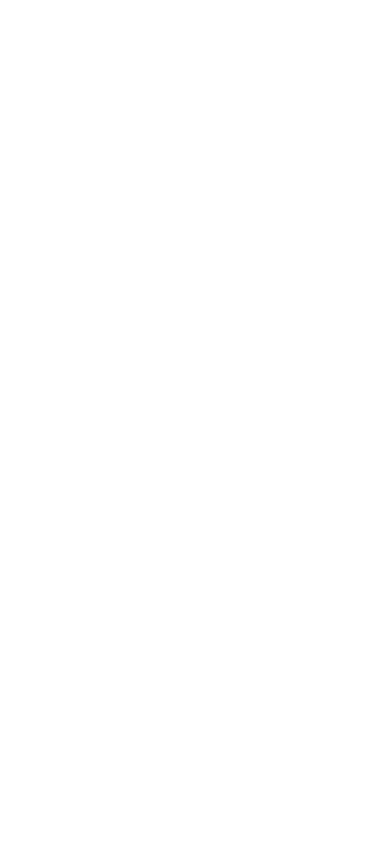
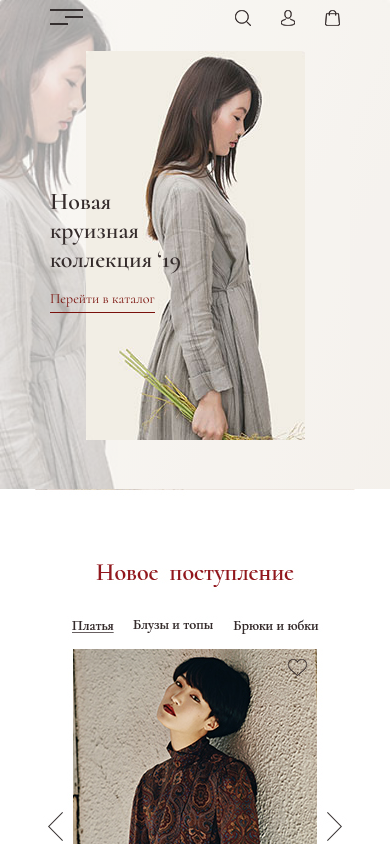
Before and after one commit to nmrhard/iamwoman, a website: page source/index.html in a window 390 px wide. Drawn offline with nearby package versions, Linux system fonts and the light colour scheme; files that its build step writes are made by us from their sources.

Commit message:
Finish header page for mobile dev

```diff
--- a/source/index.html
+++ b/source/index.html
@@ -1,6 +1,31 @@
 <!DOCTYPE html>
 <html lang="ru">
 <head>
+   <style>
+    HTML {
+      background-repeat: no-repeat;
+      background-position:  50% 0;
+      /* По умолчанию мобильный макет */
+      background-image: url( "img/iamwoman-mobile.jpg" );
+    }
+    /* Планшет */
+    @media ( min-width: 768px ) {
+      HTML {
+        /* Планшетный макет */
+        background-image: url( "img/cat-energy-index-tablet.jpg" );
+      }
+    }
+    /* Десктоп */
+    @media ( min-width: 1300px ) {
+      HTML {
+        /* Десктопный макет */
+        background-image: url( "img/cat-energy-index-desktop.jpg");
+      }
+    }
+    BODY {
+      opacity: 1;
+    }
+  </style>
   <meta charset="utf-8">
   <title>I am woman</title>
   <meta name="viewport" content="width=device-width,initial-scale=1">
@@ -10,7 +35,90 @@
 </head>
 <body>
   <header class="page-header">
-
+    <div class="container">
+      <div class="page-header--top">
+        <nav class="main-nav">
+          <button class="main-nav--toggle-menu" role="button"><span class="visually-hidden">Открыть меню</span></button>
+          <div class="main-nav--dropdown">
+            <h3 class="main-nav--title">Каталог</h3>
+            <ul class="main-nav--list-catalog">
+              <li class="main-nav--item">
+                <a class="main-nav--link" href="#">Пальто</a>
+              </li>
+              <li class="main-nav--item">
+                <a class="main-nav--link" href="#">Жилеты и жакеты</a>
+               </li>
+              <li class="main-nav--item">
+                 <a class="main-nav--link" href="#">Костюмы</a></li>
+              <li class="main-nav--item">
+                <a class="main-nav--link" href="#">Трикотаж</a>
+              </li>
+              <li class="main-nav--item">
+                <a class="main-nav--link" href="#">Платья</a>
+              </li>
+              <li class="main-nav--item">
+                <a class="main-nav--link" href="#">Блузы и топы</a>
+              </li>
+              <li class="main-nav--item">
+                <a class="main-nav--link" href="#">Футболки</a>
+              </li>
+              <li class="main-nav--item">
+                <a class="main-nav--link" href="#">Юбки и брюки</a>
+              </li>
+              <li class="main-nav--item">
+                <a class="main-nav--link" href="#">Аксессуары</a>
+              </li>
+            </ul>
+            <ul class="main-nav--company">
+               <li class="main-nav--item">
+                <a class="main-nav--link" href="#">О бренде</a>
+              </li>
+              <li class="main-nav--item">
+                <a class="main-nav--link" href="#">Оферта</a>
+              </li>
+              <li class="main-nav--item">
+                <a class="main-nav--link" href="#">Оплата и доставка</a>
+              </li>
+              <li class="main-nav--item">
+                <a class="main-nav--link" href="#">Возврат</a>
+              </li>
+              <li class="main-nav--item">
+                <a class="main-nav--link" href="#">Контакты</a>
+              </li>
+              <li class="main-nav--item">
+                <a class="main-nav--link" href="#">Отзывы</a>
+              </li>
+              <li class="main-nav--item">
+                <a class="main-nav--link" href="#">New</a>
+              </li>
+              <li class="main-nav--item">
+                <a class="main-nav--link" href="#">Sale</a>
+              </li>
+            </ul>
+          </div>
+          <div class="main-nav--user-menu">
+            <input class="main-nav--search" id="search-site" name="search" type="search">
+            <label for="search-site"><img src="img/magnifying-glass.png" width="16" height="16" alt="Поиск по сайту"></label>
+            </label>
+            <a class="main-nav--avatar" href="#">
+              <img src="img/avatar.png" width="14" height="16" alt="Профиль пользователя.">
+            </a>
+            <a class="main-nav--basket" href="#">
+              <img src="img/shopping-bag.png" width="15" height="16" alt="Офомление заказа.">
+            </a>
+          </div>
+        </nav>
+      </div>
+      <section class="promo">
+        <img class="promo-image" src="img/header-top-bg.jpg" width="219" height="389" alt="Девушка в профиль, в сером платье в крупную полоску с цветокм в руке и закрыми глазами.">
+        <h2 class="promo--title">
+          Новая <br>
+          круизная <br>
+          коллекция ‘19
+        </h2>
+        <a class="promo--link-catalog" href="#">Перейти в каталог</a>
+      </section>
+    </div>
   </header>
   <main class="page-main">
 
--- /dev/null
+++ b/source/less/blocks/container.less
@@ -0,0 +1,3 @@
+.container {
+  .mobile-container;
+}
--- /dev/null
+++ b/source/less/blocks/main-nav.less
@@ -0,0 +1,52 @@
+.main-nav {
+  display: flex;
+  justify-content: space-between;
+}
+
+.main-nav--toggle-menu {
+  position: relative;
+  width: 33px;
+  height: 16px;
+  background-color: transparent;
+  border: 0;
+  overflow: hidden;
+  cursor: pointer;
+
+  &::before {
+    content: "";
+    position: absolute;
+    top: 0;
+    left: 0;
+    width: 33px;
+    height: 2px;
+    background-color: @dark;
+    box-shadow: 15px 7px 0 0  @dark, -15px 14px 0 0  @dark;
+  }
+}
+
+.main-nav--user-menu {
+  display: flex;
+  align-items: center;
+}
+
+.main-nav--search {
+  font: inherit;
+  background-color: transparent;
+  border: 0;
+}
+
+.main-nav--basket,
+.main-nav--avatar {
+  margin-left: 30px;
+}
+
+.main-nav--search {
+  width: 125px;
+  padding: 0;
+  padding-bottom: 3px;
+  padding-right: 7px;
+}
+
+.main-nav--dropdown {
+  display: none;
+}
--- /dev/null
+++ b/source/less/blocks/page-header.less
@@ -0,0 +1,33 @@
+.page-header {
+  position: relative;
+  z-index: 1;
+
+  &::before,
+  &::after {
+    content: "";
+    position: absolute;
+    left: 0px;
+    top: 0px;
+    width: 100%;
+    height: 100%;
+    z-index: -2;
+  }
+
+  &::before {
+    background-image: linear-gradient( 113deg, rgba(236,229,225,0) 0%, rgb(236,229,225) 100%);
+    opacity: 0.4;
+  }
+
+  &::after {
+    background-color: #eee8e2;
+    background-image: url("../img/header-behind-bg.jpg");
+    background-repeat: no-repeat;
+    background-size: cover;
+    opacity: 0.4;
+  }
+}
+
+.page-header--top {
+  padding-top: 9px;
+  padding-bottom: 11px;
+}
--- /dev/null
+++ b/source/less/blocks/promo.less
@@ -0,0 +1,25 @@
+.promo {
+  padding-top: 145px;
+  padding-bottom: 181px;
+}
+
+.promo--title {
+  margin: 0;
+  margin-bottom: 15px;
+  font-size: 24px;
+  line-height: 29px;
+}
+
+.promo--link-catalog {
+  padding-bottom: 5px;
+  font-size: 14px;
+  color: @font-red;
+  border-bottom: 1px solid #79100b;
+}
+
+.promo-image {
+  position: absolute;
+  top: 51px;
+  left: 86px;
+  z-index: -1;
+}
--- a/source/less/mixins.less
+++ b/source/less/mixins.less
@@ -1,7 +1,7 @@
 .mobile-container {
-  width: 280px;
+  width: 290px;
   margin: 0 auto;
-  padding: 0 20px;
+  padding: 0 15px;
 }
 
 .tablet-container {
--- a/source/less/style.less
+++ b/source/less/style.less
@@ -2,3 +2,8 @@
 @import "variables.less";
 @import "global.less";
 @import "mixins.less";
+@import "blocks/visually-hidden.less";
+@import "blocks/container.less";
+@import "blocks/main-nav.less";
+@import "blocks/page-header.less";
+@import "blocks/promo.less";
--- a/source/less/variables.less
+++ b/source/less/variables.less
@@ -1,6 +1,8 @@
 @white: #ffffff;
 @black: #000000;
+@dark: #352f2f;
 @font-dark: #342b2b;
+@font-red: #79100b;
 @tablet-width: 768px;
 @desktop-width: 1300px;
 @mobile-width-only: 767px;
```
Also changed, not shown: source/img/avatar.png (added), source/img/header-behind-bg.jpg (added), source/img/header-top-bg.jpg (added), source/img/iamwoman-mobile.jpg (added), source/img/magnifying-glass.png (added), source/img/shopping-bag.png (added).
